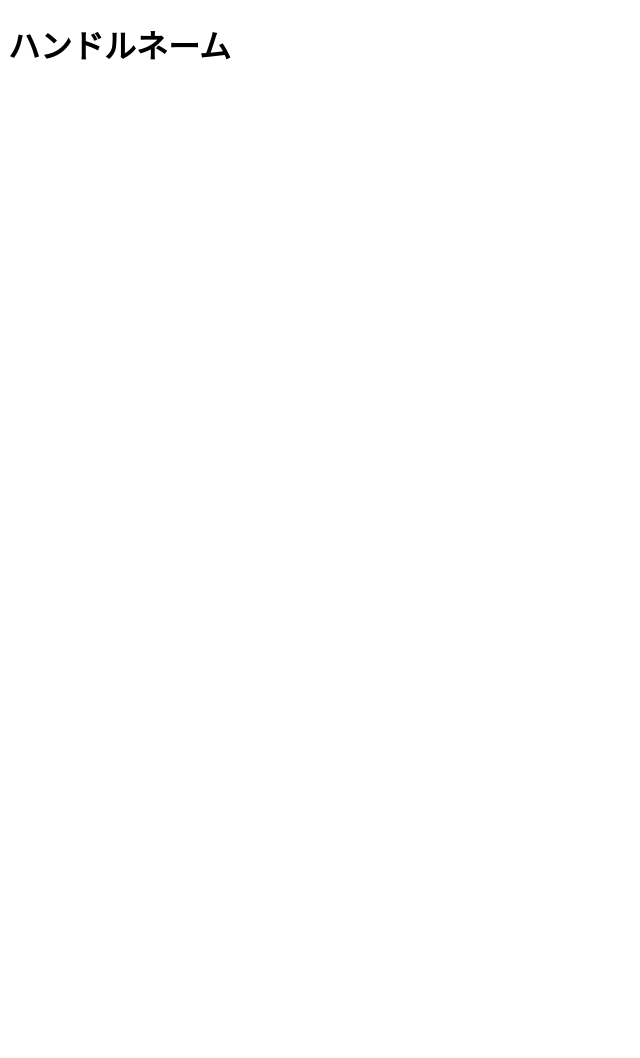
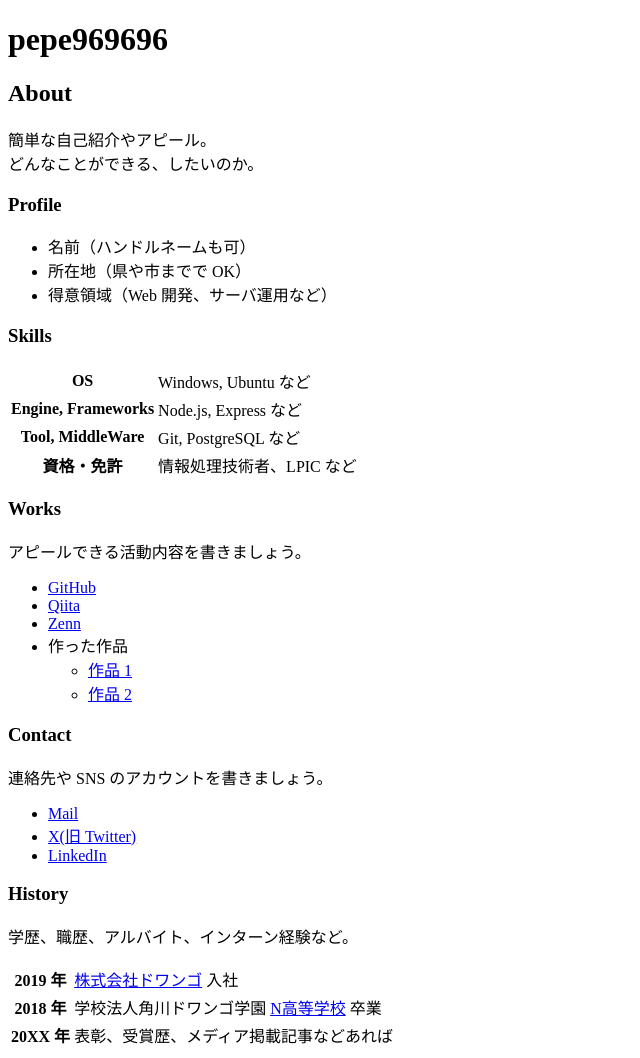
Before and after one commit to pepe969696/pepe969696.github.io, a plain HTML site: page index.html in a window 1280 px wide. Shown: the whole page, without its empty margins (0-640 px from the left). Before the commit the page ends 800 px from the top, so only its background shows below. Drawn offline with Linux system fonts and the light colour scheme.

Commit message:
Update index.html

```diff
--- a/index.html
+++ b/index.html
@@ -3,9 +3,82 @@
   <head>
     <meta charset="utf-8">
     <meta name="viewport" content="width=device-width, initial-scale=1">
-    <title>ハンドルネームのポートフォリオ</title>
+    <title>pepe969696のポートフォリオ</title>
   </head>
   <body>
-    <h1>ハンドルネーム</h1>
+    <h1>pepe969696</h1>
+
+    <h2>About</h2>
+    <p>
+      簡単な自己紹介やアピール。<br>
+      どんなことができる、したいのか。
+    </p>
+
+    <h3>Profile</h3>
+    <ul>
+      <li>名前（ハンドルネームも可）</li>
+      <li>所在地（県や市までで OK）</li>
+      <li>得意領域（Web 開発、サーバ運用など）</li>
+    </ul>
+
+    <h3>Skills</h3>
+    <table>
+      <tr>
+        <th>OS</th>
+        <td>Windows, Ubuntu など</td>
+      </tr>
+      <tr>
+        <th>Engine, Frameworks</th>
+        <td>Node.js, Express など</td>
+      </tr>
+      <tr>
+        <th>Tool, MiddleWare</th>
+        <td>Git, PostgreSQL など</td>
+      </tr>
+      <tr>
+        <th>資格・免許</th>
+        <td>情報処理技術者、LPIC など</td>
+      </tr>
+    </table>
+
+    <h3>Works</h3>
+    <p>アピールできる活動内容を書きましょう。</p>
+    <ul>
+      <li><a href="https://github.com/">GitHub</a></li>
+      <li><a href="https://qiita.com/">Qiita</a></li>
+      <li><a href="https://zenn.dev/">Zenn</a></li>
+      <li>
+        作った作品
+        <ul>
+          <li><a href="https://example.com/">作品 1</a></li>
+          <li><a href="https://example.com/">作品 2</a></li>
+        </ul>
+      </li>
+    </ul>
+
+    <h3>Contact</h3>
+    <p>連絡先や SNS のアカウントを書きましょう。</p>
+    <ul>
+      <li><a href="mailto:name@example.com">Mail</a></li>
+      <li><a href="https://twitter.com/n_yobikou">X(旧 Twitter)</a></li>
+      <li><a href="https://www.linkedin.com/">LinkedIn</a></li>
+    </ul>
+
+    <h3>History</h3>
+    <p>学歴、職歴、アルバイト、インターン経験など。</p>
+    <table>
+      <tr>
+        <th>2019 年</th>
+        <td><a href="https://dwango.co.jp/">株式会社ドワンゴ</a> 入社</td>
+      </tr>
+      <tr>
+        <th>2018 年</th>
+        <td>学校法人角川ドワンゴ学園 <a href="https://nnn.ed.jp/">N高等学校</a> 卒業</td>
+      </tr>
+      <tr>
+        <th>20XX 年</th>
+        <td>表彰、受賞歴、メディア掲載記事などあれば</td>
+      </tr>
+    </table>
   </body>
 </html>
```
